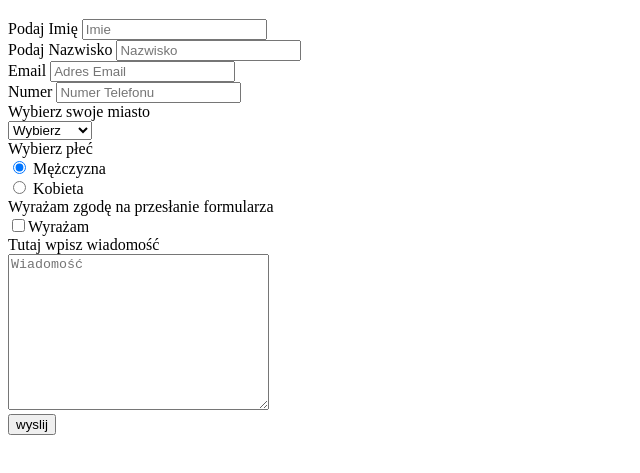
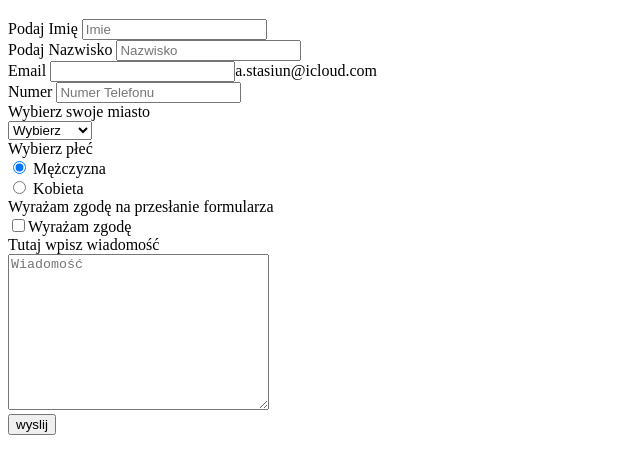
Before and after one commit to Stachoo99/formularz-zadanie, a plain HTML site: page index.html in a window 1280 px wide. Shown: the part 61-534 px from the top of the page, without its empty margins (0-640 px from the left). Drawn offline with Linux system fonts and the light colour scheme.

Commit message:
projekt-koncowy

```diff
--- a/index.html
+++ b/index.html
@@ -9,13 +9,14 @@
 <body>
 
     <h1>Formularz</h1>
-    <form action="https://formspree.io/a.stasiun@gmail.com" method="post">
+    <form action="https://formspree.io/a.stasiun@icloud.com" method="POST">
         <label for="Imie">Podaj Imię</label>
         <input type="text" placeholder="Imie"><br>
         <label for="Imie">Podaj Nazwisko</label>
         <input type="text" placeholder="Nazwisko"><br>
         <label for="Email">Email</label>
-        <input type="email" placeholder="Adres Email"><br>
+        <input type="email" name="_replyto">a.stasiun@icloud.com<br>
+<!--        <input type="email" placeholder="Adres Email"><br>-->
         <label for="number">Numer</label>
         <input type="number" placeholder="Numer Telefonu"><br>
          <label for="Miasto">Wybierz swoje miasto</label><br>
@@ -29,7 +30,7 @@
             <input type="radio" name="gender" value="male" checked> Mężczyzna<br>
             <input type="radio" name="gender" value="female"> Kobieta<br/>
             <label for="zgoda">Wyrażam zgodę na przesłanie formularza</label><br>
-            <input type="checkbox" name="zgoda" value="Wyrażam">Wyrażam<br>
+            <input type="checkbox" name="zgoda" value="Wyrażam">Wyrażam zgodę<br>
             <label for="text">Tutaj wpisz wiadomość</label><br>
         <textarea name="text" id="" cols="30" rows="10" placeholder="Wiadomość"></textarea><br>
         <input type="submit" value="wyslij">
```
